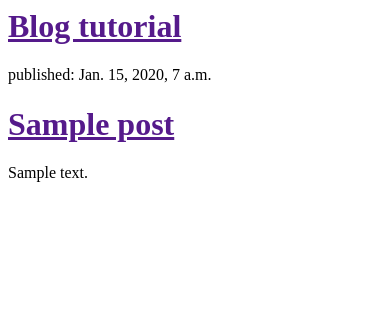
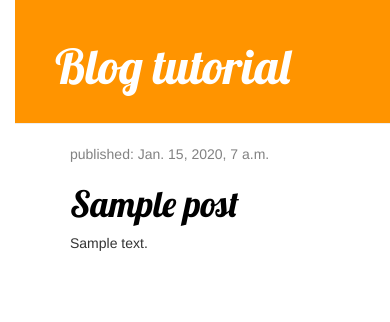
Before and after one commit to felipe-basina/blog-tutorial-app, a Django app: template blog/templates/blog/post_list.html in a window 390 px wide. Shown: the top 322 px of the page. Run offline with Django 3.2, Linux system fonts and the light colour scheme; the template is opened without the code that fills it: values that come from a table or form of the project are taken from there, others are empty; tables that the repository leaves empty hold one stand-in row (values such as "Sample post"); some libraries are stand-ins or nearby versions.

Commit message:
Adicionado estilos e diretorio para arquivos estaticos

```diff
--- /dev/null
+++ b/blog/static/css/blog.css
@@ -0,0 +1,55 @@
+h1 a {
+    color: #FCA205;;
+    font-family: 'Lobster';
+}
+
+body {
+    padding-left: 15px;
+}
+
+.page-header {
+    background-color: #ff9400;
+    margin-top: 0;
+    padding: 20px 20px 20px 40px;
+}
+
+.page-header h1, .page-header h1 a, .page-header h1 a:visited, .page-header h1 a:active {
+    color: #ffffff;
+    font-size: 36pt;
+    text-decoration: none;
+}
+
+.content {
+    margin-left: 40px;
+}
+
+h1, h2, h3, h4 {
+    font-family: 'Lobster', cursive;
+}
+
+.date {
+    color: #828282;
+}
+
+.save {
+    float: right;
+}
+
+.post-form textarea, .post-form input {
+    width: 100%;
+}
+
+.top-menu, .top-menu:hover, .top-menu:visited {
+    color: #ffffff;
+    float: right;
+    font-size: 26pt;
+    margin-right: 20px;
+}
+
+.post {
+    margin-bottom: 70px;
+}
+
+.post h1 a, .post h1 a:visited {
+    color: #000000;
+}
--- a/blog/templates/blog/post_list.html
+++ b/blog/templates/blog/post_list.html
@@ -1,19 +1,32 @@
+{% load staticfiles %}
 <html>
     <head>
 		<title>My blog tutorial</title>
+		<link rel="stylesheet" href="//maxcdn.bootstrapcdn.com/bootstrap/3.2.0/css/bootstrap.min.css">
+<link rel="stylesheet" href="//maxcdn.bootstrapcdn.com/bootstrap/3.2.0/css/bootstrap-theme.min.css">
+		<link href="//fonts.googleapis.com/css?family=Lobster&subset=latin,latin-ext" rel="stylesheet" type="text/css">
+		<link rel="stylesheet" href="{% static 'css/blog.css' %}">
     </head>
     <body>
-        <div>
-            <h1><a href="">Blog tutorial</a></h1>
+        <div class="page-header">
+            <h1><a href="/">Blog tutorial</a></h1>
         </div>
 
+		<div class="content container">
+			<div class="row">
+				<div class="col-md-8">
 					{% for post in posts %}
-			<div>
+						<div class="post">
+							<div class="date">
 								<p>published: {{ post.published_date }}</p>
+							</div>
 							<h1><a href="">{{ post.title }}</a></h1>
 							<p>{{ post.text|linebreaksbr }}</p>
 						</div>
 					{% endfor %}
+				</div>
+			</div>
+		</div>
 		<!--
         <div>
             <p>published: 14.06.2014, 12:14</p>
```
Lines whose indentation alone changed are shown as unchanged.
